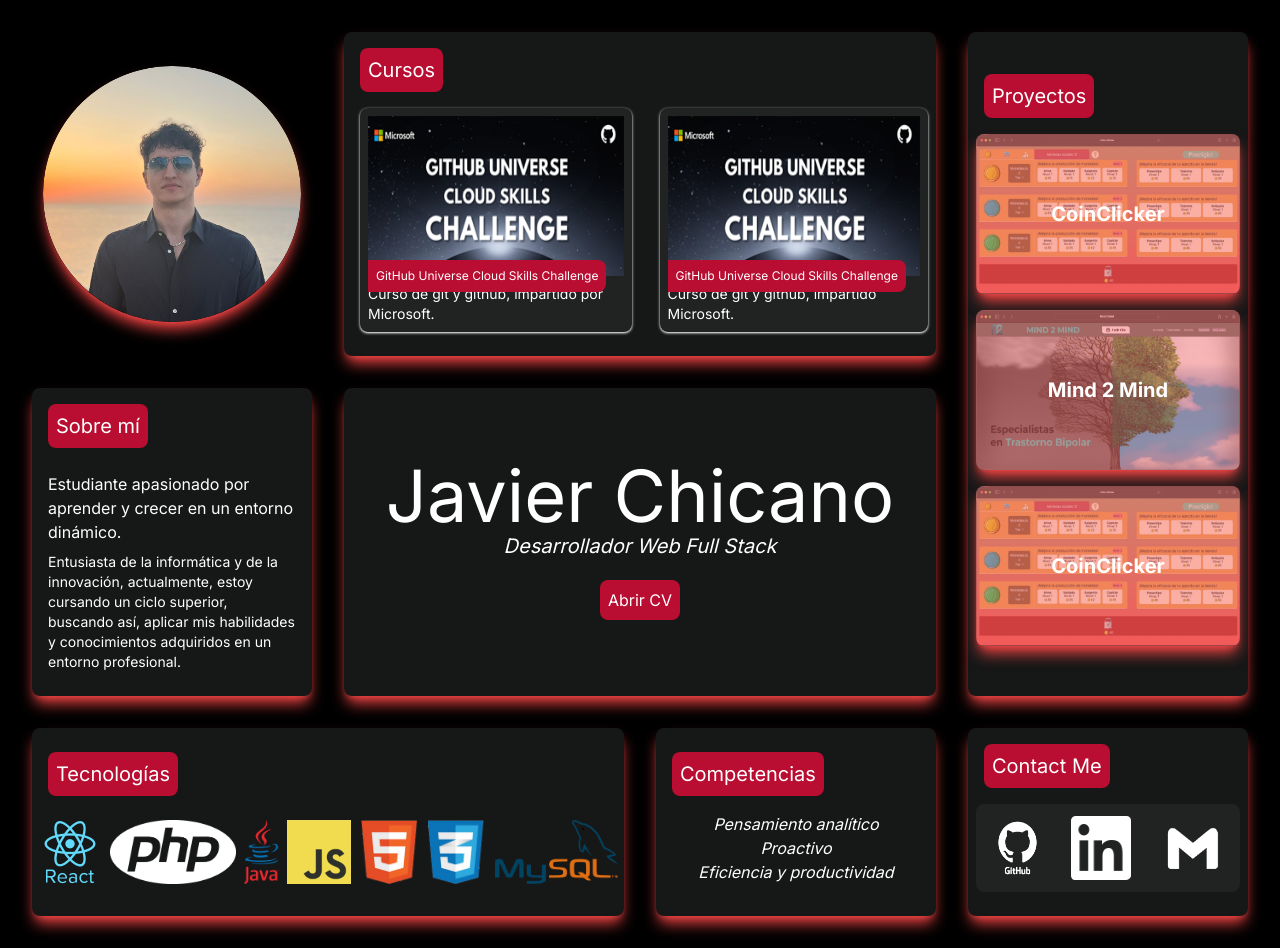
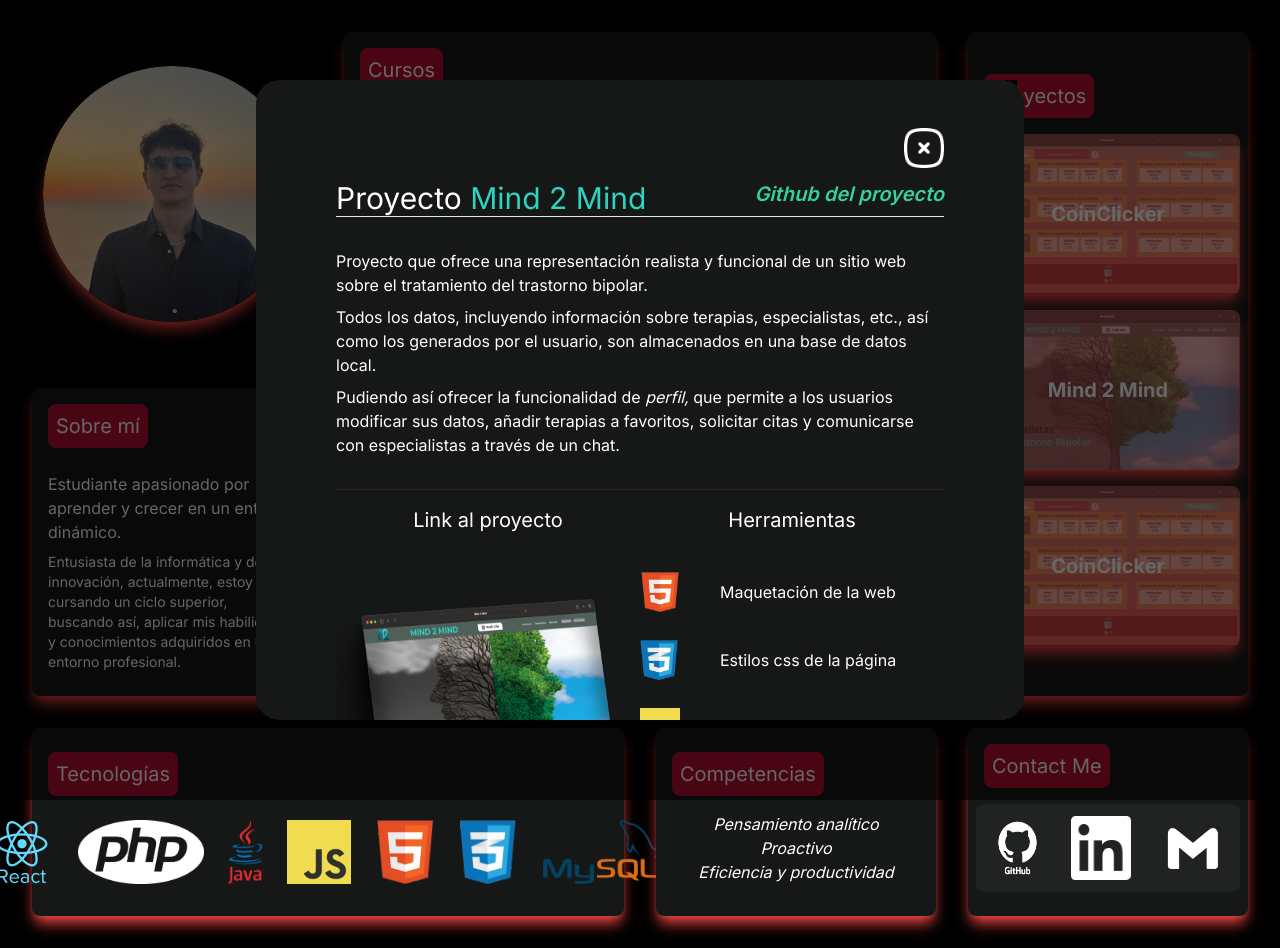
Before and after one commit to JavierChicano/portfolio, a Next.js app: page / in a window 1280 px wide. Both pictures are taken after a click on the element "Mind 2 Mind". Built offline with nearby package versions, Linux system fonts and the light colour scheme.

Commit message:
terminado proyectos

```diff
--- a/app/page.tsx
+++ b/app/page.tsx
@@ -7,7 +7,6 @@ import git from "@/public/github.png";
 import ln from "@/public/Linkedin.png";
 import close from "@/public/close.png";
 import gmail from "@/public/gmail.png";
-import { usePanelCoinClicker, usePanelMind2Mind } from "@/states/states";
 import pageCoin from "@/public/CoinClicker.png";
 import pageCoin2 from "@/public/CoinClicker2.png";
 import pageM2M from "@/public/Mind2Mind.png";
@@ -28,11 +27,12 @@ import tailwind from "@/public/lenguajes/tailwind.png";
 import { useState } from "react";
 import CodigoM2MAJAX from "@/codeSnippet/codigoM2MAJAX";
 import CodigoM2MPHP from "@/codeSnippet/codigoM2MPHP";
+import { cn } from "@/lib/utils";
 
 export default function Home() {
-  const { verPanel1, setVerPanel1 } = usePanelCoinClicker();
-  const { verPanel2, setVerPanel2 } = usePanelMind2Mind();
   const [verProyecto1, setProyecto1] = useState(false);
+  const [verProyecto2, setProyecto2] = useState(false);
+  console.log(verProyecto2);
 
   return (
     <>
@@ -96,7 +96,7 @@ export default function Home() {
           <section
             className="flex justify-center items-center order-1 sm:order-1 mb-4 hover:scale-105 cursor-pointer"
             onClick={() => {
-              verPanel1 ? setVerPanel1(false) : setVerPanel1(true);
+              setProyecto1(true);
             }}
           >
             <article className="relative w-72">
@@ -111,7 +111,12 @@ export default function Home() {
               </div>
             </article>
           </section>
-          <section className="flex justify-center items-center order-1 sm:order-1 mb-4 hover:scale-105 cursor-pointer ">
+          <section
+            className="flex justify-center items-center order-1 sm:order-1 mb-4 hover:scale-105 cursor-pointer "
+            onClick={() => {
+              setProyecto2(true);
+            }}
+          >
             <article className="relative w-72">
               <img
                 className="h-40  rounded-lg overflow-hidden shadow-lg shadow-red-500"
@@ -127,7 +132,7 @@ export default function Home() {
           <section
             className="flex justify-center items-center order-1 sm:order-1 mb-4 hover:scale-105 cursor-pointer"
             onClick={() => {
-              verPanel2 ? setVerPanel2(false) : setVerPanel2(true);
+              setProyecto1(true);
             }}
           >
             <article className="relative w-72">
@@ -143,12 +148,7 @@ export default function Home() {
             </article>
           </section>
         </section>
-        <section
-          className="flex flex-col justify-center order-3 sm:order-1 sm:row-span-3 bg-fondo p-2 rounded-lg hover:scale-105 shadow-lg shadow-red-500"
-          onClick={() => {
-            verPanel1 ? setVerPanel1(false) : setVerPanel1(true);
-          }}
-        >
+        <section className="flex flex-col justify-center order-3 sm:order-1 sm:row-span-3 bg-fondo p-2 rounded-lg hover:scale-105 shadow-lg shadow-red-500">
           <CajaTitulo
             datos={{
               titulo: "Sobre mí",
@@ -190,7 +190,7 @@ export default function Home() {
               titulo: "Tecnologías",
             }}
           />
-          <section className="flex flex-row justify-center gap-2 mb-4 mt-2">
+          <section className="flex flex-row justify-center gap-6 mb-4 mt-2">
             <img className="h-10 sm:h-16" src={react.src} />
             <img className="h-10 sm:h-16" src={php.src} />
             <img className="h-10 sm:h-16" src={java.src} />
@@ -257,11 +257,23 @@ export default function Home() {
 
       {/* Vetanas modales de los proyectos */}
       {/* Proyecto Coin Clicker */}
-      <section className="hidden absolute h-full w-full bg-black/60 z-5 top-0 flex items-center justify-center">
+      <section
+        className={cn(
+          verProyecto1
+            ? " absolute h-full w-full bg-black/60 z-5 top-0 flex items-center justify-center"
+            : "hidden"
+        )}
+      >
         <section className="flex bg-fondo h-4/5 w-3/5 rounded-3xl p-20 flex-col overflow-y-scroll">
           <span className="flex justify-end -mt-8 mb-3">
             {/* Que cuando Se haga click cambie el estado */}
-            <img src={close.src} className="w-10 cursor-pointer" />
+            <img
+              src={close.src}
+              className="w-10 cursor-pointer"
+              onClick={() => {
+                setProyecto1(false);
+              }}
+            />
           </span>
           <h1 className="text-3xl border-b w-full mb-8 flex justify-between ">
             <a
@@ -323,25 +335,29 @@ export default function Home() {
                 <img src={pageCoin2.src} className="h-72"></img>
               </a>
               {/* Lenguajes usados en el proyecto */}
-              <article className="w-1/2 flex flex-col pl-20">
-                <div className="flex justify-start items-center gap-10 my-4">
+              <article className="w-1/2 grid grid-rows-5 justify-center gap-4 self-center">
+                <div className="flex items-center gap-10">
                   <img src={react.src} className="h-10 w-10"></img>
                   <p>Lenguaje base del proyecto</p>
                 </div>
-                <div className="flex items-center gap-10 mb-2">
+                <div className="flex items-center gap-10">
                   <img src={nextjs.src} className="h-10 w-10"></img>
                   <p>Framework de react</p>
                 </div>
-                <div className="flex items-center gap-10 mb-2">
+                <div className="flex items-center gap-10">
                   <img src={ts.src} className="h-10 w-10"></img>
                   <p>Gestión de la lógica</p>
                 </div>
-                <div className="flex items-center gap-10 mb-2">
-                  <img src={zustand.src} className="h-10 w-10"></img>
+                <div className="flex items-center gap-10">
+                  <div className="w-10">
+                    <img src={zustand.src}></img>
+                  </div>
                   <p>Gestión de estados</p>
                 </div>
-                <div className="flex items-center gap-10 mb-2">
-                  <img src={tailwind.src} className="h-10 w-10"></img>
+                <div className="flex items-center gap-10">
+                  <div className="w-10">
+                    <img src={tailwind.src}></img>
+                  </div>
                   <p>Estilos css de la página</p>
                 </div>
               </article>
@@ -444,11 +460,23 @@ export default function Home() {
         </section>
       </section>
       {/* Proyecto Mind 2 Mind */}
-      <section className="hidden absolute h-full w-full bg-black/60 z-5 top-0 flex items-center justify-center">
+      <section
+        className={cn(
+          verProyecto2
+            ? "absolute h-full w-full bg-black/60 z-5 top-0 flex items-center justify-center"
+            : "hidden"
+        )}
+      >
         <section className="flex bg-fondo h-4/5 w-3/5 rounded-3xl p-20 flex-col overflow-y-scroll">
           <span className="flex justify-end -mt-8 mb-3">
             {/* Que cuando Se haga click cambie el estado */}
-            <img src={close.src} className="w-10 cursor-pointer" />
+            <img
+              src={close.src}
+              className="w-10 cursor-pointer"
+              onClick={() => {
+                setProyecto2(false);
+              }}
+            />
           </span>
           <h1 className="text-3xl border-b w-full mb-8 flex justify-between ">
             <a
@@ -509,21 +537,23 @@ export default function Home() {
                 <img src={pageM2M2.src} className="h-72"></img>
               </a>
               {/* Lenguajes usados en el proyecto */}
-              <article className="w-1/2 flex flex-col pl-20">
-                <div className="flex justify-start items-center gap-10 mb-4 mt-10">
+              <article className="w-1/2 grid grid-rows-4 justify-center gap-5 self-center">
+                <div className="flex items-center gap-10">
                   <img src={html.src} className="h-10 w-10"></img>
                   <p>Maquetación de la web</p>
                 </div>
-                <div className="flex items-center gap-10 mb-2">
+                <div className="flex items-center gap-10">
                   <img src={css.src} className="h-10 w-10"></img>
                   <p>Estilos css de la página</p>
                 </div>
-                <div className="flex items-center gap-10 mb-2">
+                <div className="flex items-center gap-10">
                   <img src={js.src} className="h-10 w-10"></img>
                   <p>Gestión de la lógica</p>
                 </div>
-                <div className="flex items-center gap-10 mb-2">
-                  <img src={php.src} className="h-10 w-10"></img>
+                <div className="flex items-center gap-10">
+                  <div className="w-10">
+                    <img src={php.src}></img>
+                  </div>
                   <p>Gestión de la BBDD y sus consultas</p>
                 </div>
               </article>
--- a/codeSnippet/codigoM2MAJAX.tsx
+++ b/codeSnippet/codigoM2MAJAX.tsx
@@ -42,8 +42,8 @@ const CodigoM2MAJAX = () => {
   //Estado
   const [copiar, setCopiar] = useState(false);
   return (
-    <div className="bg-gray-800 rounded-lg overflow-hidden w-2/3">
-      <aside className="flex justify-between px-4 text-white text-sm items-center p-2">
+    <div className=" rounded-lg overflow-hidden w-2/3">
+      <aside className="flex justify-between px-4 text-white text-sm items-center p-2 bg-emerald-800">
         <p className="text-sm">Código de ejemplo</p>
         {copiar ? (
           <button className="py-1 items-center gap-2 flex">
--- a/codeSnippet/codigoM2MJS.tsx
+++ b/codeSnippet/codigoM2MJS.tsx
@@ -13,7 +13,6 @@ const CodigoM2MJS = () => {
     var apellidos = document.getElementById("apellidosRegistro").value;
     var email = document.getElementById("emailRegistro").value;
     var password = document.getElementById("passwordRegistro").value;
-
     //Se validan los formularios
 
     //Se llama al método que los pasa através de ajax al php
--- /dev/null
+++ b/lib/utils.ts
@@ -0,0 +1,9 @@
+import clsx, { ClassValue } from "clsx";
+
+export const cn = (...inputs: ClassValue[]): string => twMerge(clsx(inputs))
+
+function twMerge(arg0: any): string {
+    const result = "Implementación de twMerge con " + arg0;
+    return result;
+    //throw new Error("Function not implemented.");
+}
--- a/package.json
+++ b/package.json
@@ -9,6 +9,7 @@
     "lint": "next lint"
   },
   "dependencies": {
+    "clsx": "^2.1.0",
     "framer-motion": "^10.16.16",
     "next": "14.0.4",
     "react": "^18",
--- a/states/states.ts
+++ /dev/null
@@ -1,34 +0,0 @@
-import zustand, { create } from "zustand";
-
-//Estado para ver la informarcion de los objetos
-type VerPanelCoinClicker = {
-  verPanel1: boolean;
-  setVerPanel1: (by: boolean) => void;
-};
-
-export const usePanelCoinClicker = create<VerPanelCoinClicker>()((set) => ({
-  verPanel1: false,
-  setVerPanel1: (ver: boolean) => set(() => ({ verPanel1: ver })),
-}));
-
-//Estado para ver la informarcion de los objetos
-type VerPanelMind2Mind = {
-  verPanel2: boolean;
-  setVerPanel2: (by: boolean) => void;
-};
-
-export const usePanelMind2Mind = create<VerPanelMind2Mind>()((set) => ({
-  verPanel2: false,
-  setVerPanel2: (ver: boolean) => set(() => ({ verPanel2: ver })),
-}));
-
-//Estado para ver la informarcion de los objetos
-type VerPanelProyecto3 = {
-  verPanel3: boolean;
-  setVerPanel3: (by: boolean) => void;
-};
-
-export const usePanelProyecto3 = create<VerPanelProyecto3>()((set) => ({
-  verPanel3: false,
-  setVerPanel3: (ver: boolean) => set(() => ({ verPanel3: ver })),
-}));
--- a/tsconfig.json
+++ b/tsconfig.json
@@ -8,7 +8,7 @@
     "noEmit": true,
     "esModuleInterop": true,
     "module": "esnext",
-    "moduleResolution": "bundler",
+    "moduleResolution": "node",
     "resolveJsonModule": true,
     "isolatedModules": true,
     "jsx": "preserve",
```
Also changed, not shown: 1 other file (tests, documents, lock files or other folders).
